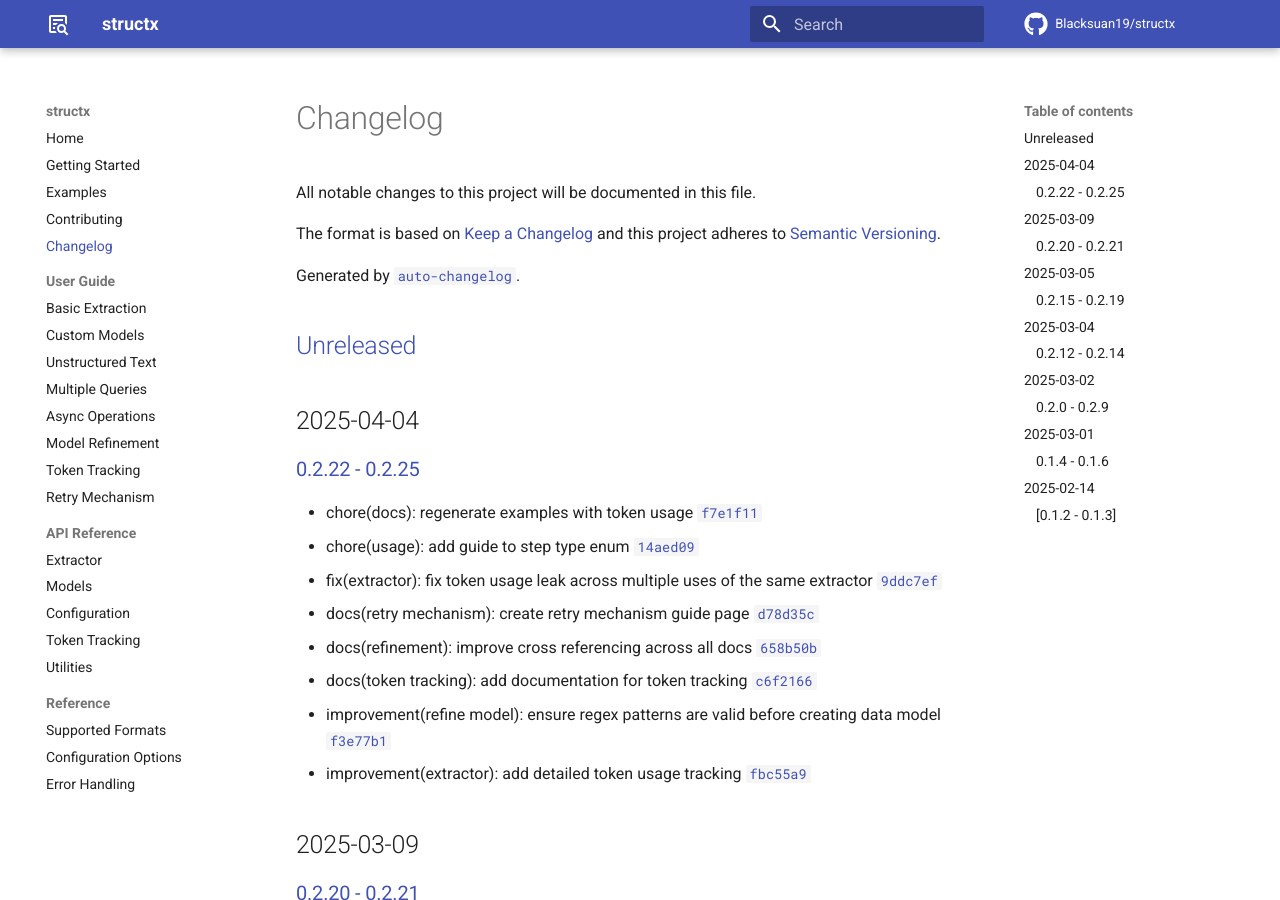
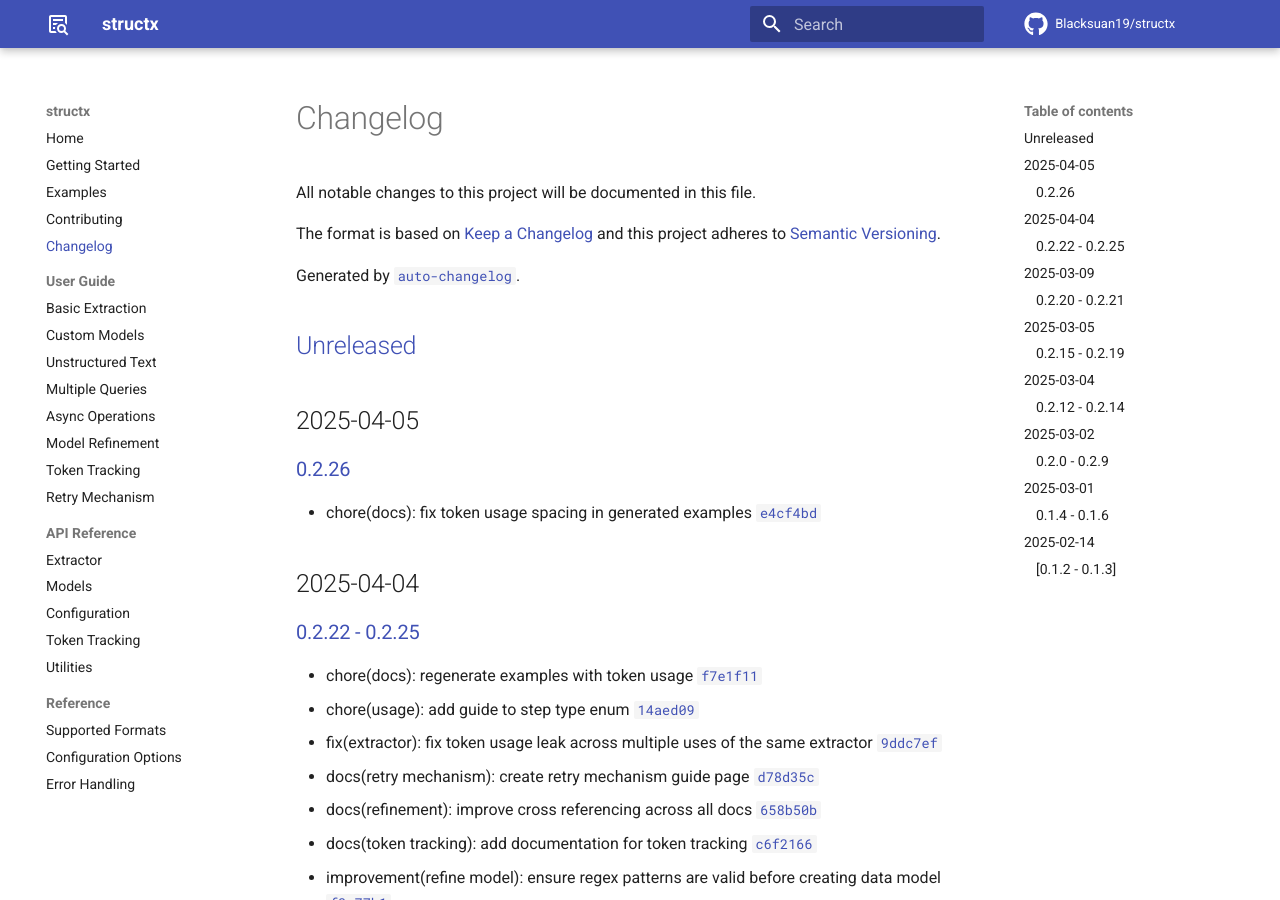
Before and after one commit to Blacksuan19/structx, an MkDocs documentation site: the page built from docs/changelog.md, in a window 1280 px wide and 900 px high. Built offline with MkDocs 1.6.1 and Material for MkDocs 9.7.7, drawn with Linux system fonts in a browser that asks for light colours; comment, search, counter and statistics services are not loaded.

Commit message:
docs(changelog): regenerate changelog for 0.2.26

```diff
--- a/docs/changelog.md
+++ b/docs/changelog.md
@@ -7,7 +7,13 @@ and this project adheres to [Semantic Versioning](https://semver.org/spec/v2.0.0
 
 Generated by [`auto-changelog`](https://github.com/CookPete/auto-changelog).
 
-## [Unreleased](https://github.com/Blacksuan19/structx/compare/0.2.25...HEAD)
+## [Unreleased](https://github.com/Blacksuan19/structx/compare/0.2.26...HEAD)
+
+## 2025-04-05
+
+### [0.2.26](https://github.com/Blacksuan19/structx/compare/0.2.25...0.2.26)
+
+- chore(docs): fix token usage spacing in generated examples [`e4cf4bd`](https://github.com/Blacksuan19/structx/commit/e4cf4bdea83cf101b32f43b215a2994dc0f1f800)
 
 ## 2025-04-04
 
```
